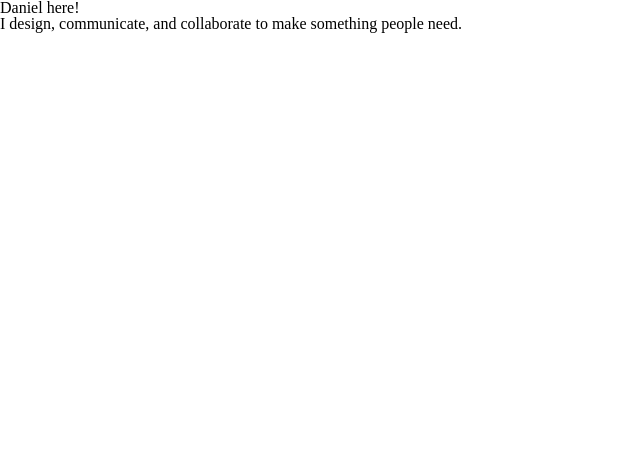
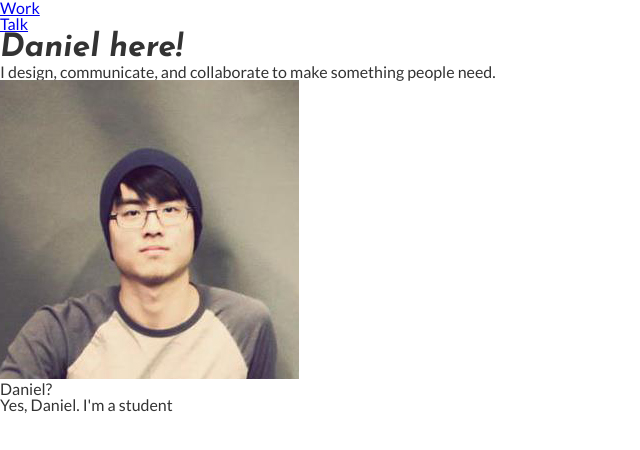
Before and after one commit to fishfillet/iat381portfolio, a plain HTML site: page index.html in a window 1280 px wide. Shown: the whole page, without its empty margins (0-640 px from the left). Drawn offline with Linux system fonts and the light colour scheme.

Commit message:
Adding containers, within containers.
Organizing the index page. Added work page.

```diff
--- a/index.html
+++ b/index.html
@@ -5,17 +5,57 @@
 <head>
 	<meta http-equiv="Content-Type" content="text/html; charset=utf-8" />
 	<meta charset="UTF-8" />
+
+
 	<link rel="stylesheet" href="style.css" />
+	<link href='http://fonts.googleapis.com/css?family=Lato:400,400italic' rel='stylesheet' type='text/css'>
+	<link href='http://fonts.googleapis.com/css?family=Josefin+Sans:400,700,700italic' rel='stylesheet' type='text/css'>
 
 
 </head>
 
 <body>
 
-<section class="intro">
-<h1>Daniel here!</h1>
-<p>I design, communicate, and collaborate to make something people need.</p>
-</section>
+	<div class="container">
+	<header>
+		<nav>
+			<ul>
+				<li><a href="work.html">Work</a></li>
+				<li><a href="talk.html">Talk</a></li>
+			</ul>
+		</nav>
+
+
+
+	</header>
+	</div>
+
+
+
+	<div class="content">
+
+		<div class="headline">
+		<h1>Daniel here!</h1>
+		<h2>I design, communicate, and collaborate to make something people need.</h2>
+		</div>
+
+		<div class="about">
+		<img src="img/me.jpg">
+		<h1>Daniel?</h1>
+		<p>Yes, Daniel. I'm a student  </p>
+
+		</div>
+
+
+	</div>
+
+
+
+
+
+
+
+
 
 
 
--- a/style.css
+++ b/style.css
@@ -1,2 +1,31 @@
 /* Eric Meyer's Reset CSS v2.0 - http://cssreset.com */
 html,body,div,span,applet,object,iframe,h1,h2,h3,h4,h5,h6,p,blockquote,pre,a,abbr,acronym,address,big,cite,code,del,dfn,em,img,ins,kbd,q,s,samp,small,strike,strong,sub,sup,tt,var,b,u,i,center,dl,dt,dd,ol,ul,li,fieldset,form,label,legend,table,caption,tbody,tfoot,thead,tr,th,td,article,aside,canvas,details,embed,figure,figcaption,footer,header,hgroup,menu,nav,output,ruby,section,summary,time,mark,audio,video{border:0;font-size:100%;font:inherit;vertical-align:baseline;margin:0;padding:0}article,aside,details,figcaption,figure,footer,header,hgroup,menu,nav,section{display:block}body{line-height:1}ol,ul{list-style:none}blockquote,q{quotes:none}blockquote:before,blockquote:after,q:before,q:after{content:none}table{border-collapse:collapse;border-spacing:0}
+
+
+/* All Pages **************/
+
+
+html{
+	height:100%;
+	font-size: 100%;
+}
+
+body{
+	font-size: 100%;
+	font-family: 'Lato', sans-serif;
+	color: #333;
+	height: 100%;
+
+}
+
+
+.container{
+
+
+}
+
+.headline h1{
+	font-family: 'Josefin Sans', sans-serif; font-weight: 700; font-style: italic;
+	font-size: 2em;
+
+}
```
Also changed, not shown: portfolio.html (+31 -0 lines), work.html (added, +23 -0 lines), img/me.jpg (added).
